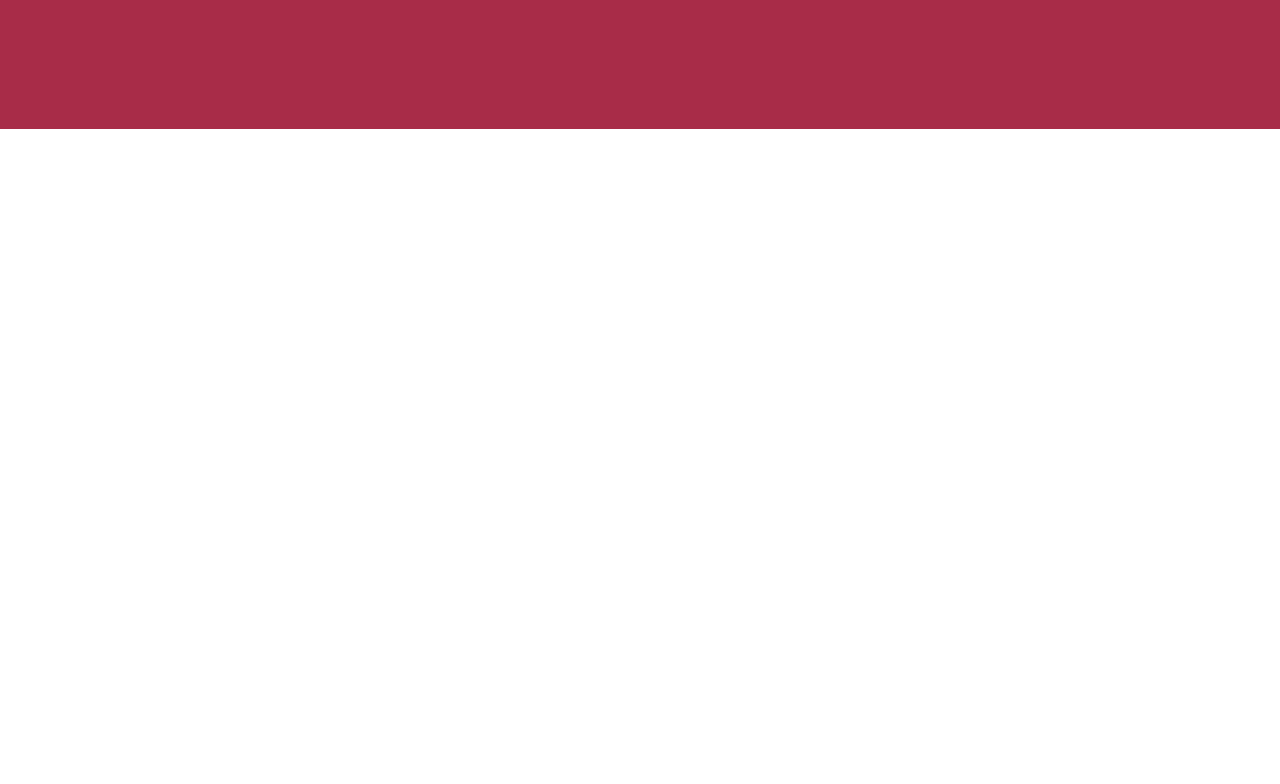
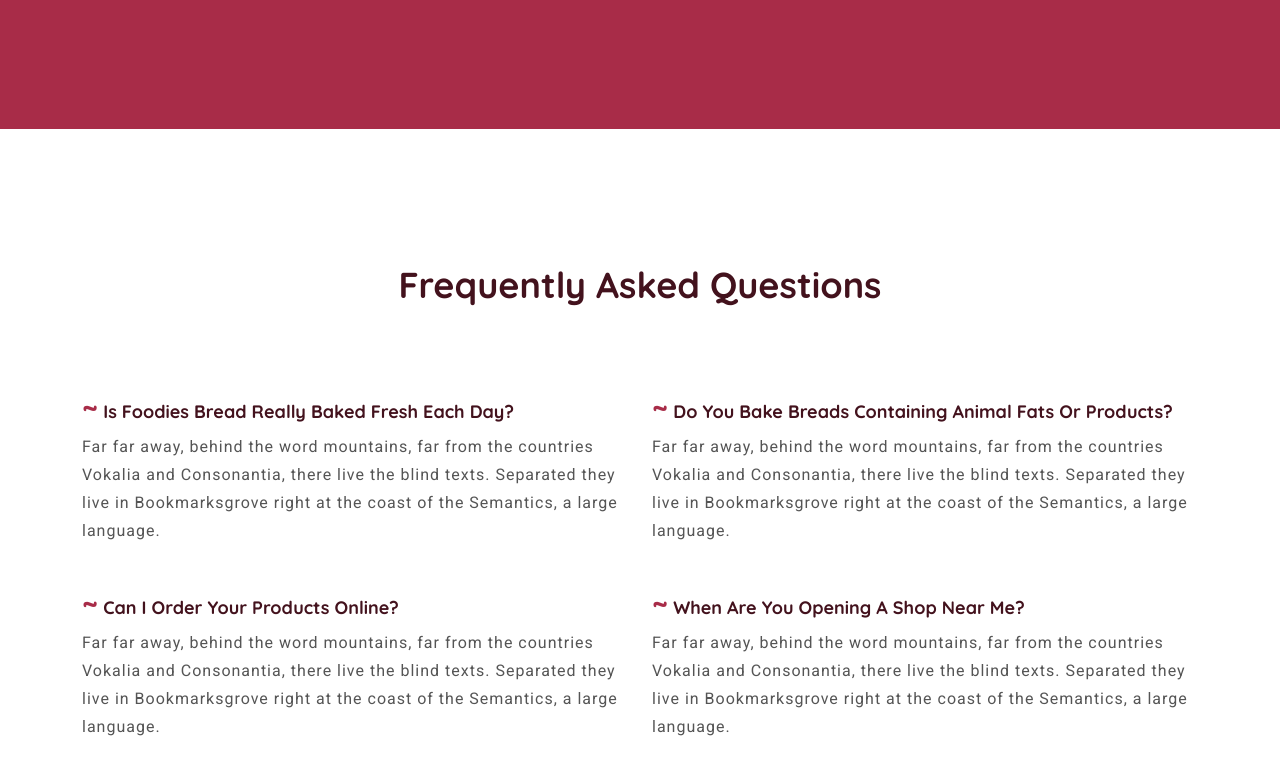
Before and after one commit to FireBird1998/Resturant_Bootstrap, a website built with Vite: page index.html in a window 1280 px wide. Shown: the part 4365-5149 px from the top of the page. Before the commit the page ends 4758 px from the top, so only its background shows below. Built offline with nearby package versions, Linux system fonts and the light colour scheme.

Commit message:
faq section html and css done

```diff
--- a/index.html
+++ b/index.html
@@ -255,7 +255,33 @@
     <!-- FAQ -->
     <section id="faq">
       <div class="faq wrapper">
-
+        <div class="container">
+          <div class="row">
+            <div class="col-sm-12">
+              <div class="text-center pb-4">
+                <h2>Frequently Asked Questions</h2>
+              </div>
+            </div>
+          </div>
+          <div class="row pt-5">
+            <div class="col-sm-6 mb-4">
+              <h4><span>~</span>Is Foodies Bread really baked fresh each day?</h4>
+              <p>Far far away, behind the word mountains, far from the countries Vokalia and Consonantia, there live the blind texts. Separated they live in Bookmarksgrove right at the coast of the Semantics, a large language.</p>
+            </div>
+            <div class="col-sm-6 mb-4">
+              <h4><span>~</span>Do you bake breads containing animal fats or products?</h4>
+              <p>Far far away, behind the word mountains, far from the countries Vokalia and Consonantia, there live the blind texts. Separated they live in Bookmarksgrove right at the coast of the Semantics, a large language.</p>
+            </div>
+            <div class="col-sm-6 mb-4">
+              <h4><span>~</span>Can I order your products online?</h4>
+              <p>Far far away, behind the word mountains, far from the countries Vokalia and Consonantia, there live the blind texts. Separated they live in Bookmarksgrove right at the coast of the Semantics, a large language.</p>
+            </div>
+            <div class="col-sm-6 mb-4">
+              <h4><span>~</span>When are you opening a shop near me?</h4>
+              <p>Far far away, behind the word mountains, far from the countries Vokalia and Consonantia, there live the blind texts. Separated they live in Bookmarksgrove right at the coast of the Semantics, a large language.</p>
+            </div>
+          </div>
+        </div>
       </div>
     </section>
 
--- a/public/css/style.css
+++ b/public/css/style.css
@@ -380,3 +380,14 @@ p{
     line-height: 2.0625rem;
     padding: 0 10% 0.625rem;
 }
+
+/*
+=============================
+    FAQ Section Design
+=============================
+*/
+.faq h4 span{
+    color: var(--primary-color);
+    font-size: 1.875rem;
+    margin-right: 0.3125rem;
+}
```
